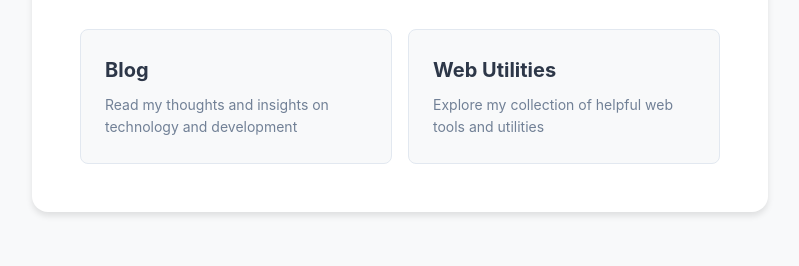
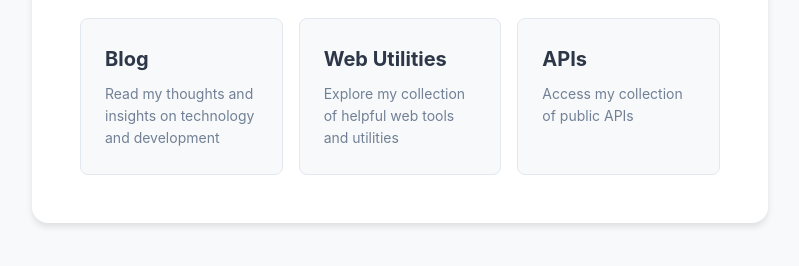
Before and after one commit to sanjaysingh/sanjaysingh.net, a plain HTML site: page index.html in a window 1280 px wide. Shown: the part 392-658 px from the top of the page, without its empty margins (240-1039 px from the left). Drawn offline with Linux system fonts and the light colour scheme.

Commit message:
Adding APIs

```diff
--- a/index.html
+++ b/index.html
@@ -105,6 +105,11 @@
                 <h2>Web Utilities</h2>
                 <p>Explore my collection of helpful web tools and utilities</p>
             </a>
+
+            <a href="https://api.sanjaysingh.net" class="link-card">
+                <h2>APIs</h2>
+                <p>Access my collection of public APIs</p>
+            </a>
         </div>
     </div>
 </body>
```
